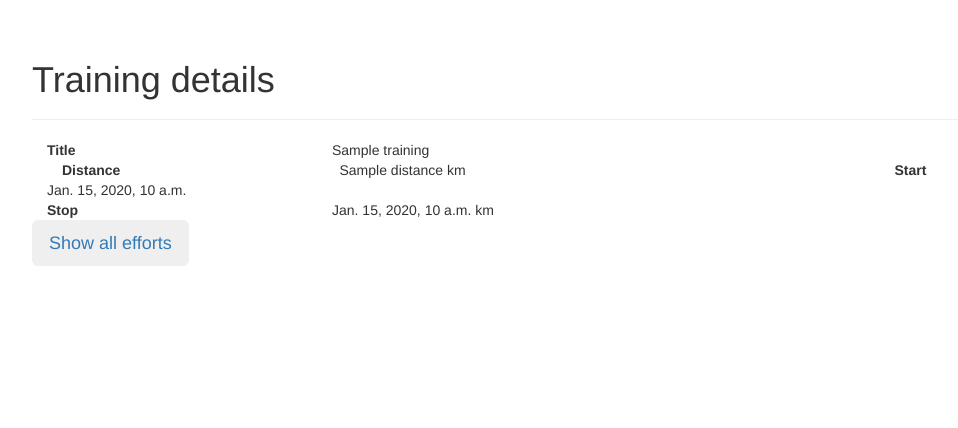
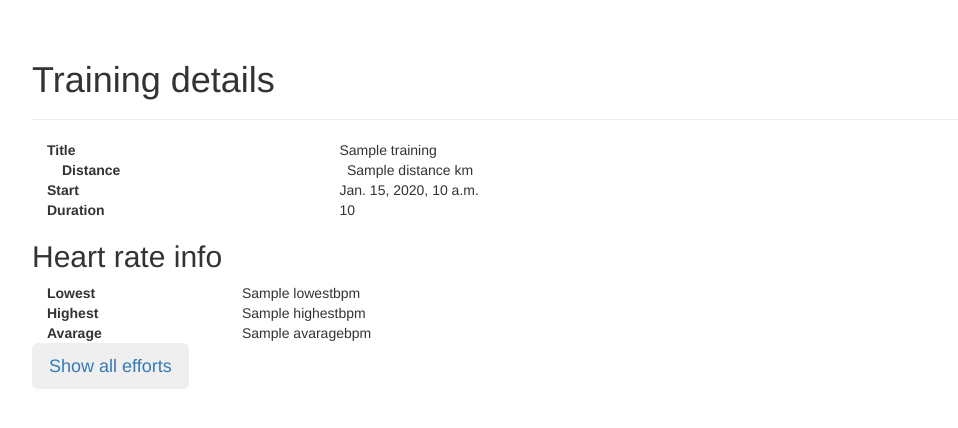
Before and after one commit to dominik-zeglen/uRunScope, a Django app: template templates/training_show.html in a window 1280 px wide. Shown: the part 52-480 px from the top of the page, without its empty margins (38-996 px from the left). Run offline with Django 3.2, Linux system fonts and the light colour scheme; the template is opened without the code that fills it: most values are stand-ins (such as "Sample title", 1, 10 or a date in 2020); data that the repository does not hold is empty; parts of the project's set-up code (start-up, migrations or seed data) failed here and were passed over; some libraries are stand-ins or nearby versions.

Commit message:
Add Hrm summary

```diff
--- a/templates/training_show.html
+++ b/templates/training_show.html
@@ -5,23 +5,34 @@
 <div class="page-header">
     <h1>Training details</h1>
 </div>
-<div class="container-fluid">
+<div class="container">
     <div class="row">
         <div class="col-sm-3"><strong>Title</strong></div>
-        <div class="col-sm-6">{{ training.title }}</div>
+        <div class="col-sm-7">{{ training.title }}</div>
     </div>
     <div cass="row">
         <div class="col-sm-3"><strong>Distance</strong></div>
-        <div class="col-sm-6">{{ training.distance }} km</div>
+        <div class="col-sm-7">{{ training.distance }} km</div>
     </div>
     <div class="row">
         <div class="col-sm-3"><strong>Start</strong></div>
-        <div class="col-sm-6">{{ training.start_time }}</div>
+        <div class="col-sm-7">{{ training.start_time }}</div>
     </div>
     <div class="row">
-        <div class="col-sm-3"><strong>Stop</strong></div>
-        <div class="col-sm-6">{{ training.stop_time }} km</div>
+        <div class="col-sm-3"><strong>Duration</strong></div>
+        <div class="col-sm-7">{{ training.duration}}</div>
     </div>
+    {% if training.hrm_summary %}
+    <div class="row">
+        <h2>Heart rate info</h2>
+        <div class="col-sm-2"><strong>Lowest</strong></div>
+        <div class="col-sm-9">{{ training.hrm_summary.lowest }}bpm</div>
+        <div class="col-sm-2"><strong>Highest</strong></div>
+        <div class="col-sm-9">{{ training.hrm_summary.highest}}bpm</div>
+        <div class="col-sm-2"><strong>Avarage</strong></div>
+        <div class="col-sm-9">{{ training.hrm_summary.avarage}}bpm</div>
+    </div>
+    {% endif %}
 </div>
 <div>
     <a href="{% url 'training:list' %}"><button class="btn btn-lg">Show all efforts</button>
```
Also changed, not shown: urunscope/trainings/forms.py (+10 -2 lines).
